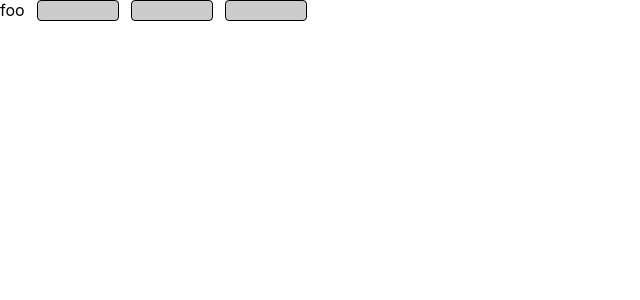
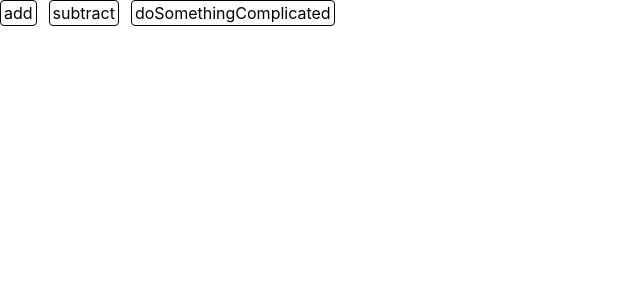
Before and after one commit to sheilainsr/ks-expression-project, a React (Create React App) app: page / in a window 1280 px wide. Shown: the top 300 px of the page, without its empty margins (0-640 px from the left). Built offline with nearby package versions, Linux system fonts and the light colour scheme.

Commit message:
stopping point
have expression and functionList definitions and rudimentary styling rules.

```diff
--- /dev/null
+++ b/src/functionList.css
@@ -0,0 +1,20 @@
+
+.functionNameRule{
+    border: 1px solid black;
+    background-color:white;
+    border-radius: 4px;
+    padding-top: 2px;
+    padding-bottom: 2px;
+    padding-left: 3px;
+    padding-right:3px;
+}
+
+.functionListWrapper{
+    /* turn on flex box element layout for this element and children: will lay things out horizontally */
+display:flex
+}
+
+/* select all of the direct children of an functionListWrapper element */
+.functionListWrapper > * {
+    margin-right: .75em;
+}
--- /dev/null
+++ b/src/functionList.js
@@ -0,0 +1,17 @@
+import React from 'react';
+import './functionList.css';
+
+class FunctionList extends React.Component {
+    constructor(props) {
+      super(props);
+    }
+
+    render() {
+        /* map the list of function names to jsx elements, render must return a single
+            element so now we wrap it in a single div */
+        var functionsList = this.props.functions.map(element=><div className="functionNameRule">{element.name}</div>)
+        return <div className="functionListWrapper">{functionsList}</div>;
+    }
+    }
+
+export default FunctionList;
--- a/src/index.js
+++ b/src/index.js
@@ -4,10 +4,22 @@ import './index.css';
 import App from './App';
 import * as serviceWorker from './serviceWorker';
 import Expression from './expression';
+import FunctionList from './functionList';
 
 //ReactDOM.render(<App />, document.getElementById('root'));
 
-ReactDOM.render(<Expression name='foo' numArgs='3'></Expression>,document.getElementById('root'));
+//ReactDOM.render(<Expression name='foo' numArgs='3'></Expression>,document.getElementById('root'));
+
+var functionNames=[
+    {name:"add",
+numArgs:2},
+{name:"subtract",
+numArgs:2},
+{name:"doSomethingComplicated",
+numArgs:0}
+];
+
+ReactDOM.render(<FunctionList functions = {functionNames}></FunctionList>,document.getElementById('root'));
 
 // If you want your app to work offline and load faster, you can change
 // unregister() to register() below. Note this comes with some pitfalls.
```
